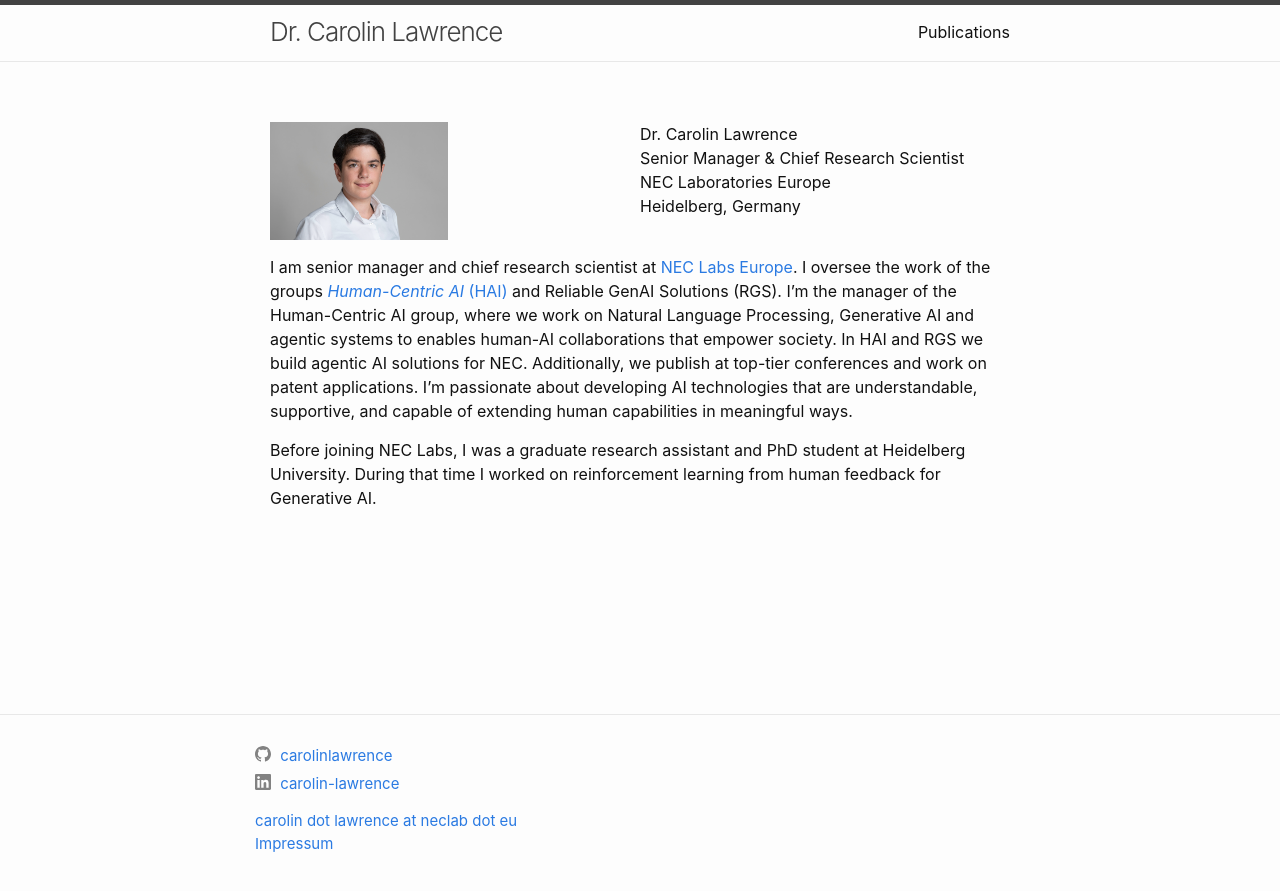
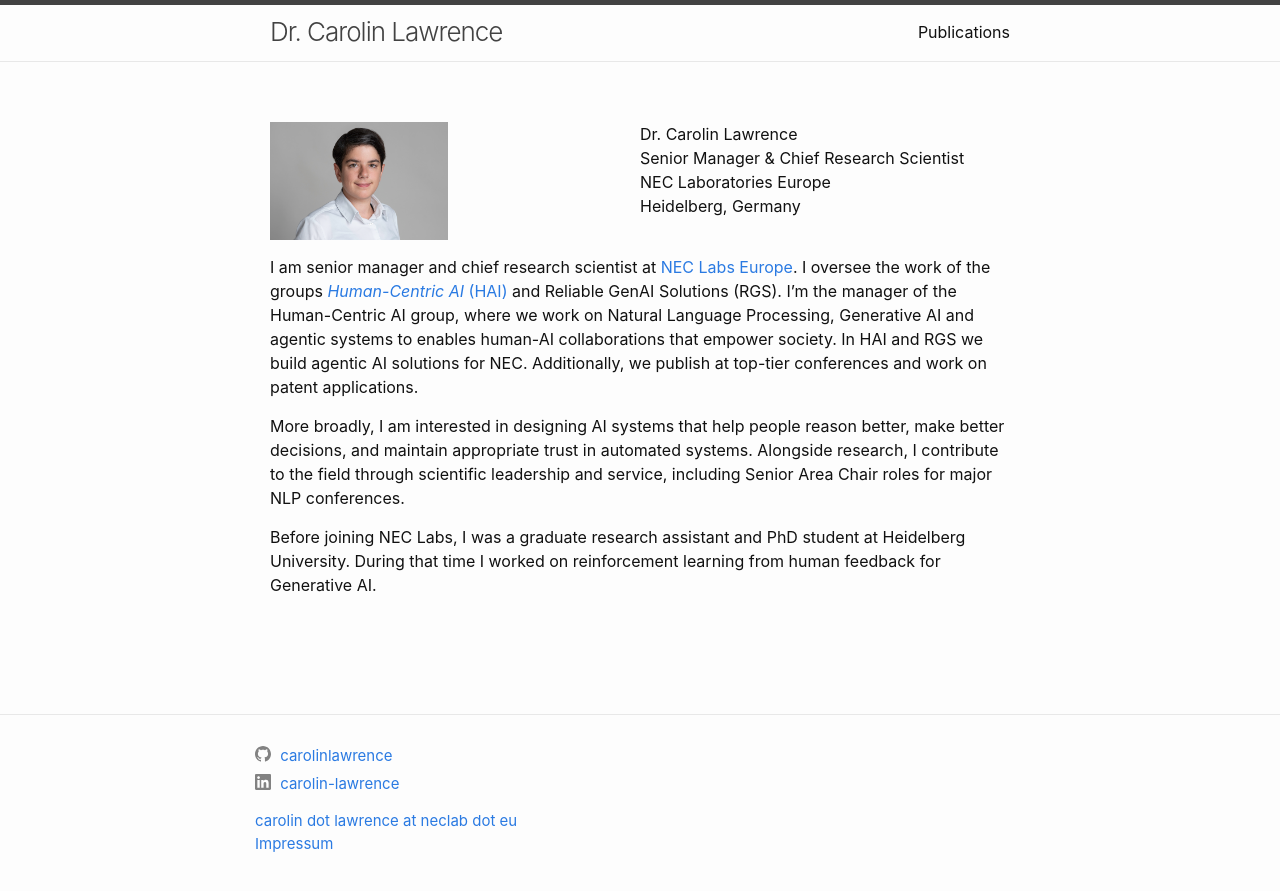
Before and after one commit to carolinlawrence/carolinlawrence.github.io, a Jekyll site: the page built from index.markdown, in a window 1280 px wide. Shown: the top 891 px of the page. Built offline with Jekyll 4.4.1, drawn with Linux system fonts in a browser that asks for light colours.

Commit message:
Update index.markdown

```diff
--- a/index.markdown
+++ b/index.markdown
@@ -22,6 +22,8 @@ youtubeId: 6UeOwHtBF_0
     </div>
 </div>
 
-I am senior manager and chief research scientist at <a href="https://neclab.eu/">NEC Labs Europe</a>. I oversee the work of the groups <a href="https://neclab.eu/research-areas/data-science/human-centric-ai"><i>Human-Centric AI</i> (HAI)</a> and Reliable GenAI Solutions (RGS). I'm the manager of the Human-Centric AI group, where we work on Natural Language Processing, Generative AI and agentic systems to enables human-AI collaborations that empower society. In HAI and RGS we build agentic AI solutions for NEC. Additionally, we publish at top-tier conferences and work on patent applications. I'm passionate about developing AI technologies that are understandable, supportive, and capable of extending human capabilities in meaningful ways.
+I am senior manager and chief research scientist at <a href="https://neclab.eu/">NEC Labs Europe</a>. I oversee the work of the groups <a href="https://neclab.eu/research-areas/data-science/human-centric-ai"><i>Human-Centric AI</i> (HAI)</a> and Reliable GenAI Solutions (RGS). I'm the manager of the Human-Centric AI group, where we work on Natural Language Processing, Generative AI and agentic systems to enables human-AI collaborations that empower society. In HAI and RGS we build agentic AI solutions for NEC. Additionally, we publish at top-tier conferences and work on patent applications.
+
+More broadly, I am interested in designing AI systems that help people reason better, make better decisions, and maintain appropriate trust in automated systems. Alongside research, I contribute to the field through scientific leadership and service, including Senior Area Chair roles for major NLP conferences.
 
 Before joining NEC Labs, I was a graduate research assistant and PhD student at Heidelberg University. During that time I worked on reinforcement learning from human feedback for Generative AI.
```
